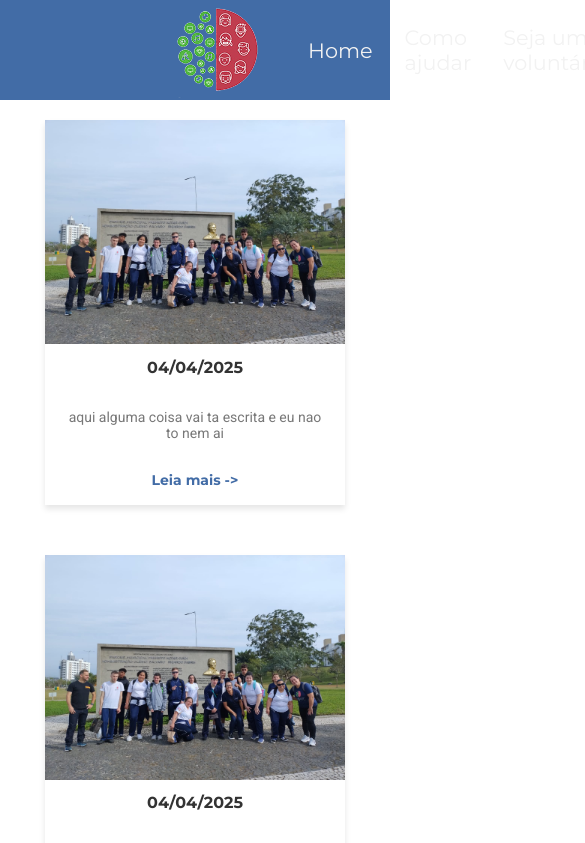
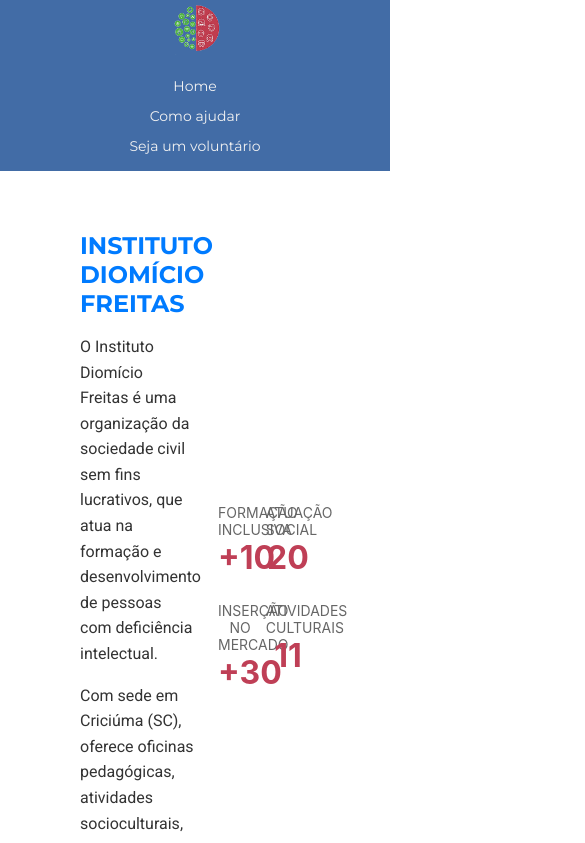
Before and after one commit to MarxWesley/projeto_extensao_III, a React (Create React App) app: page / in a window 390 px wide. Shown: the top 843 px of the page, 585 px wide, since content can reach past the window. Built offline with nearby package versions, Linux system fonts and the light colour scheme.

Commit message:
update card

```diff
--- a/public/index.html
+++ b/public/index.html
@@ -1,5 +1,5 @@
 <!DOCTYPE html>
-<html lang="en">
+<html lang="pt-BR">
   <head>
     <meta charset="utf-8" />
     <link rel="icon" href="./iee_no_bg.png" />
--- a/src/App.js
+++ b/src/App.js
@@ -13,7 +13,6 @@
         <Route path='/' element={<Home />}/>
         <Route path='/comoajudar' element='' />
       </Routes>
-      <Section/>
       <Footer />
     </BrowserRouter>
   );
--- a/src/components/Navbar/Navbar.jsx
+++ b/src/components/Navbar/Navbar.jsx
@@ -5,14 +5,18 @@
 function Navbar() {
     return (
         <nav className={styles.container}>
+            <div className={styles.img}>
                 <Link to='/'>
-                <img className={styles.img} src={logo} alt="Logo do Instituto"/>
+                    <img src={logo} alt="Logo do Instituto"/>
                 </Link>
+            </div>
+            <div className={styles.navgation}>
                 <ul className={styles.lista}>
                     <li className={styles.item} ><Link to='/'>Home</Link></li>
                     <li className={styles.item} ><Link to='/comoajudar'>Como ajudar</Link></li>
                     <li className={styles.item} ><Link to='/'>Seja um voluntário</Link></li>
                 </ul>
+            </div>
         </nav>
     )
 }
--- a/src/components/Navbar/Navbar.module.css
+++ b/src/components/Navbar/Navbar.module.css
@@ -1,31 +1,59 @@
 .container {
     background-color: var(--azul);
-    height: 100px;
     display: flex;
     align-items: center;
     justify-content:space-between;
-    padding-left: 10em;
-    padding-right: 10em;
+    padding: 0em 4em;
+}
+
+.img img {
+    max-width: 100px;
+    height: auto;
+    transition: all 0.3s ease-in-out;
+}
+
+.navigation {
+    display: flex;
 }
 
 .lista {
     display: flex;
     list-style: none;
-    align-items: center;
-    margin-right: 5em;
-}
-
-.item {
-    margin-right: 2em;
+    gap: 30px;
 }
 
 .item a {
     color: var(--cinza);
     text-decoration: none;
     font-size: 1.3em;
+    transition: 0.3s;
 }
 
 .item a:hover {
 
     color: var(--verde-pastel);
 }
+
+
+
+/* 📱 Responsividade para telas menores */
+@media (max-width: 400px) {
+    .container {
+        flex-direction: column;
+        text-align: center;
+    }
+
+    .img img {
+        max-width: 60px; /* Reduz ainda mais para telas pequenas */
+    }
+
+    .lista {
+        flex-direction: column;
+        gap: 10px;
+        padding: 0;
+    }
+
+    .item a {
+        font-size: 14px;
+    }
+}
--- a/src/components/NoticeCard/NoticeCard.module.css
+++ b/src/components/NoticeCard/NoticeCard.module.css
@@ -4,6 +4,7 @@
     overflow: hidden; /* Garante que a imagem e os textos respeitem os limites do card */
     background: #fff; /* Fundo branco */
     transition: transform 0.3s ease-in-out;
+    cursor: pointer;
 }
 
 .card:hover{
--- a/src/pages/home/Home.jsx
+++ b/src/pages/home/Home.jsx
@@ -1,9 +1,11 @@
 import styles from './Home.module.css'
 import Notice from '../../components/Notice/Notice'
+import Section from '../../components/Section/Section'
 
 function Home() {
     return (
         <section className={styles.section}>
+            <Section />
             <Notice />
         </section>
     )
```
Lines whose indentation alone changed are shown as unchanged.
